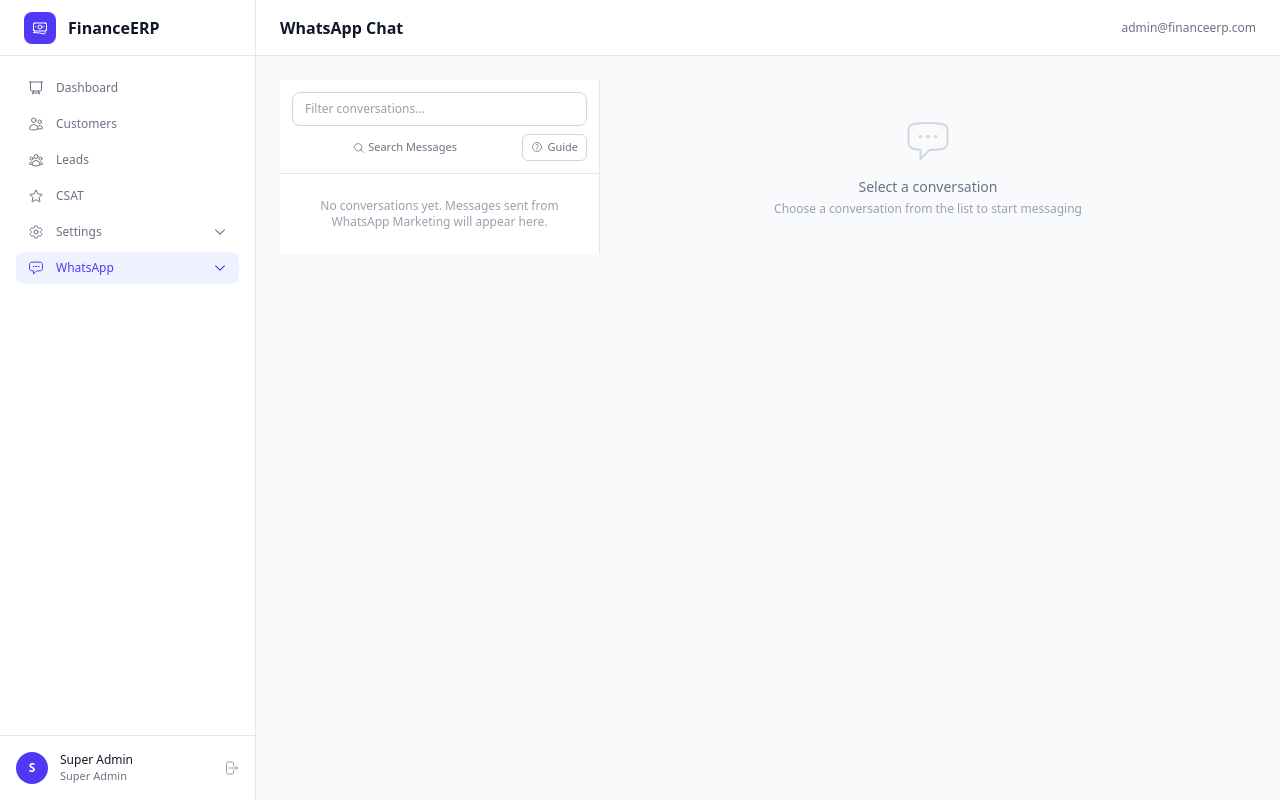
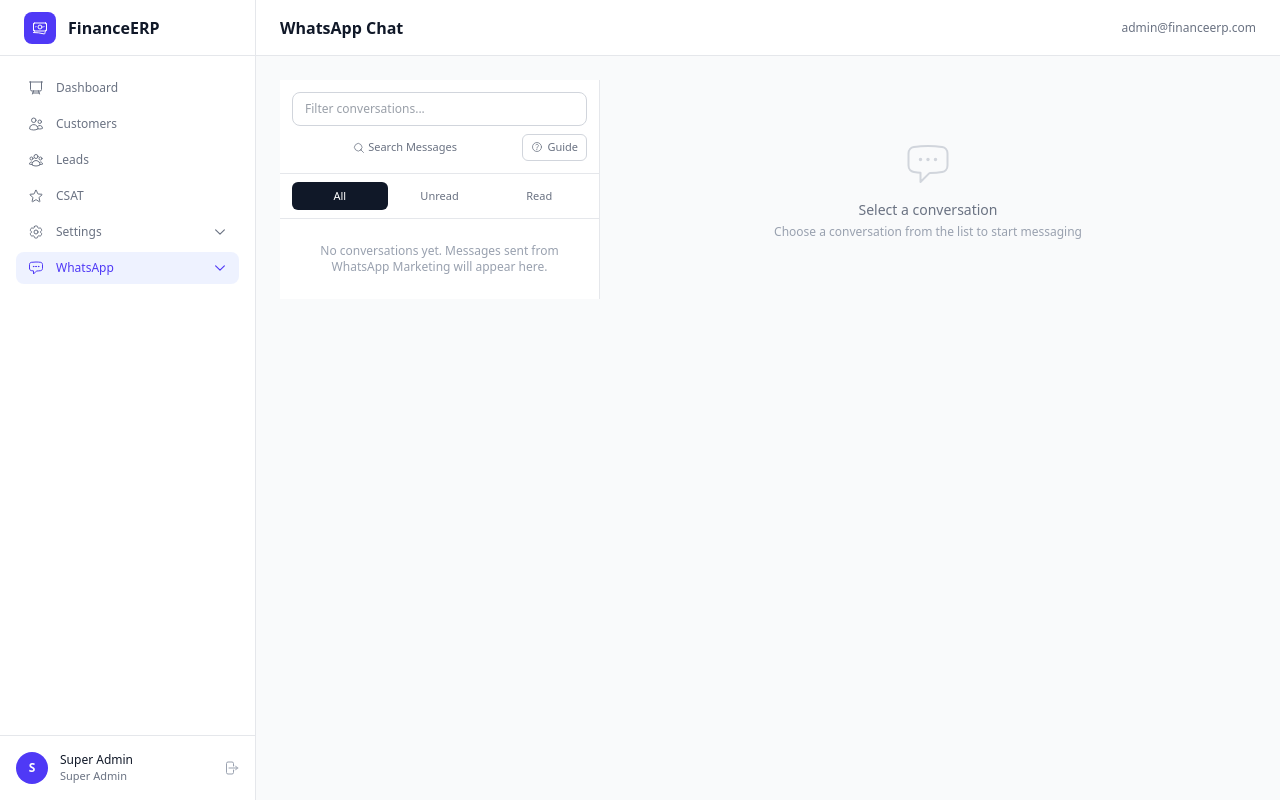
Before and after one commit to devboy-eng/BusManagmentERP, a Rails app: page /whatsapp_chats in a window 1280 px wide. Run offline with Rails 7, Linux system fonts and the light colour scheme; a user stored in the database is signed in; data that the repository does not hold is empty; some libraries are stand-ins or nearby versions.

Commit message:
Add Read/Unread filter to WhatsApp Chat sidebar
Client-side filter buttons (All/Unread/Read) let users quickly toggle
conversation visibility by unread status, composable with existing
text search.

Co-Authored-By: Claude Opus 4.6 <noreply@anthropic.com>

```diff
--- a/app/javascript/controllers/whatsapp_chat_controller.js
+++ b/app/javascript/controllers/whatsapp_chat_controller.js
@@ -8,7 +8,8 @@ export default class extends Controller {
     "quickResponseDropdown",
     "scheduleModal", "scheduleBody", "scheduleAt",
     "searchBar", "messageSearch", "searchResults",
-    "globalSearchPanel", "globalSearchInput", "globalSearchResults"
+    "globalSearchPanel", "globalSearchInput", "globalSearchResults",
+    "filterBtn"
   ]
 
   connect() {
@@ -19,6 +20,7 @@ export default class extends Controller {
     this.selectedFile = null
     this.searchTimeout = null
     this.quickResponseTimeout = null
+    this.currentFilter = "all"
 
     const conversationId = this.messagesTarget?.dataset?.conversationId
     if (conversationId) {
@@ -130,8 +132,33 @@ export default class extends Controller {
 
     items.forEach(item => {
       const text = item.textContent.toLowerCase()
-      item.style.display = text.includes(query) ? "" : "none"
+      const matchesText = text.includes(query)
+      const matchesStatus = this.matchesStatusFilter(item)
+      item.style.display = (matchesText && matchesStatus) ? "" : "none"
     })
+  }
+
+  filterByStatus(event) {
+    const filter = event.currentTarget.dataset.filter
+    this.currentFilter = filter
+
+    this.filterBtnTargets.forEach(btn => {
+      if (btn.dataset.filter === filter) {
+        btn.className = "flex-1 rounded-md px-2 py-1.5 text-[11px] font-medium bg-gray-900 text-white"
+      } else {
+        btn.className = "flex-1 rounded-md px-2 py-1.5 text-[11px] font-medium text-gray-500 hover:bg-gray-100"
+      }
+    })
+
+    this.filterConversations()
+  }
+
+  matchesStatusFilter(item) {
+    if (this.currentFilter === "all") return true
+    const unreadCount = parseInt(item.dataset.unreadCount || "0", 10)
+    if (this.currentFilter === "unread") return unreadCount > 0
+    if (this.currentFilter === "read") return unreadCount === 0
+    return true
   }
 
   // --- File Attachment ---
--- a/app/views/whatsapp_chats/_conversation.html.erb
+++ b/app/views/whatsapp_chats/_conversation.html.erb
@@ -1,6 +1,6 @@
 <%= link_to whatsapp_chat_path(conversation),
   class: "flex items-center gap-3 px-4 py-3 border-b border-gray-100 hover:bg-gray-50 transition #{selected ? 'bg-indigo-50 border-l-2 border-l-indigo-500' : ''}",
-  data: { turbo_frame: "_top", conversation_id: conversation.id } do %>
+  data: { turbo_frame: "_top", conversation_id: conversation.id, unread_count: conversation.unread_count } do %>
 
   <!-- Avatar -->
   <% avatar_color = case conversation.contact_type
--- a/app/views/whatsapp_chats/index.html.erb
+++ b/app/views/whatsapp_chats/index.html.erb
@@ -34,6 +34,22 @@
       </div>
     </div>
 
+    <!-- Read/Unread Filter -->
+    <div class="flex items-center gap-1 px-3 py-2 border-b border-gray-200">
+      <button class="flex-1 rounded-md px-2 py-1.5 text-[11px] font-medium bg-gray-900 text-white"
+              data-whatsapp-chat-target="filterBtn"
+              data-action="click->whatsapp-chat#filterByStatus"
+              data-filter="all">All</button>
+      <button class="flex-1 rounded-md px-2 py-1.5 text-[11px] font-medium text-gray-500 hover:bg-gray-100"
+              data-whatsapp-chat-target="filterBtn"
+              data-action="click->whatsapp-chat#filterByStatus"
+              data-filter="unread">Unread</button>
+      <button class="flex-1 rounded-md px-2 py-1.5 text-[11px] font-medium text-gray-500 hover:bg-gray-100"
+              data-whatsapp-chat-target="filterBtn"
+              data-action="click->whatsapp-chat#filterByStatus"
+              data-filter="read">Read</button>
+    </div>
+
     <!-- Conversations -->
     <div id="conversation-list" class="flex-1 overflow-y-auto" data-whatsapp-chat-target="conversationList">
       <%= render partial: "whatsapp_chats/conversation_list", locals: { conversations: @conversations, selected: @selected } %>
```
